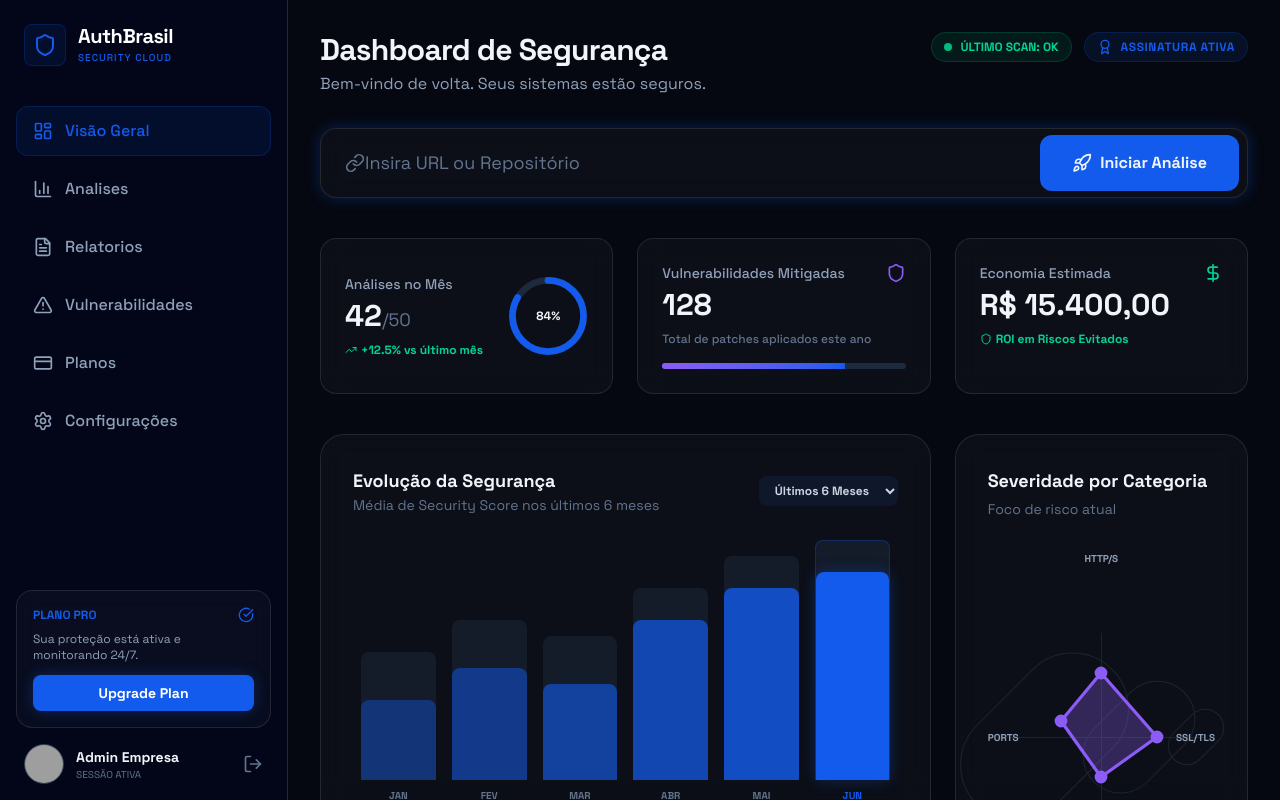
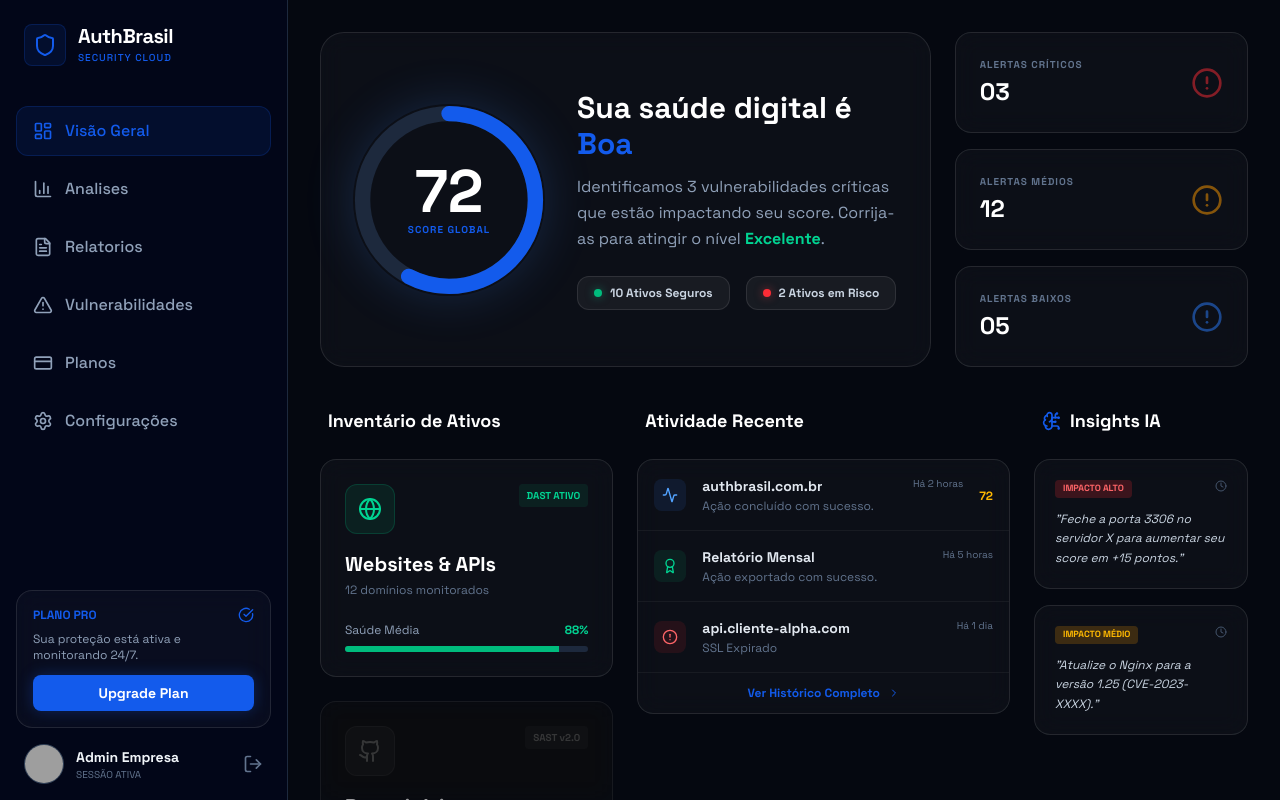
Before and after one commit to Nilmarsilva/AuthBrasil-CyberSecurity, a React (Vite) app: page / in a window 1280 px wide. Both pictures are taken after a click on the button "Entrar na Fortaleza". Built offline with nearby package versions, Linux system fonts and the light colour scheme; grey boxes are pictures that could not be loaded.

Commit message:
feat(overview): enhance dashboard with recent activities and AI insights
Add navigation prop and detailed activity/insight sections to the OverviewPage component. This provides users with a more dynamic and informative dashboard experience.

```diff
--- a/src/components/DashboardPage.tsx
+++ b/src/components/DashboardPage.tsx
@@ -175,7 +175,7 @@ export default function DashboardPage({ onLogout }: DashboardPageProps) {
 
         {/* Main Content */}
         <main className="flex-1 overflow-y-auto bg-bg-deep text-slate-100 relative">
-          {currentView === 'overview' && <OverviewPage />}
+          {currentView === 'overview' && <OverviewPage onNavigate={handleNavigate} />}
           {currentView === 'analyses' && <AnalysesPage target={selectedTarget} />}
           {currentView === 'reports' && <ReportsPage onNavigate={handleNavigate} />}
           {currentView === 'vulnerabilities' && <VulnerabilitiesPage onNavigate={handleNavigate} />}
--- a/src/components/OverviewPage.tsx
+++ b/src/components/OverviewPage.tsx
@@ -1,137 +1,219 @@
 import React from 'react';
 import {
-  Link as LinkIcon,
-  Rocket,
   TrendingUp,
-  DollarSign,
   Shield,
-  Award
+  Award,
+  AlertCircle,
+  Globe,
+  Github,
+  Activity,
+  BrainCircuit,
+  CheckCircle2,
+  ChevronRight,
+  Clock
 } from 'lucide-react';
 import { motion } from 'motion/react';
 
-export default function OverviewPage() {
+interface OverviewPageProps {
+  onNavigate?: (view: any) => void;
+}
+
+export default function OverviewPage({ onNavigate }: OverviewPageProps) {
+  const recentActivities = [
+    { id: 1, type: 'scan', target: 'authbrasil.com.br', status: 'concluído', time: 'Há 2 horas', score: 72 },
+    { id: 2, type: 'report', target: 'Relatório Mensal', status: 'exportado', time: 'Há 5 horas' },
+    { id: 3, type: 'alert', target: 'api.cliente-alpha.com', status: 'crítico', time: 'Há 1 dia', issue: 'SSL Expirado' },
+  ];
+
+  const aiInsights = [
+    { id: 1, text: 'Feche a porta 3306 no servidor X para aumentar seu score em +15 pontos.', impact: 'Alto' },
+    { id: 2, text: 'Atualize o Nginx para a versão 1.25 (CVE-2023-XXXX).', impact: 'Médio' },
+  ];
+
   return (
-    <div className="max-w-6xl mx-auto p-4 sm:p-6 lg:p-8 relative z-10">
-      {/* Header & Quick Stats */}
-      <header className="flex flex-col sm:flex-row justify-between items-start gap-4 mb-8">
-        <div>
-          <h2 className="text-2xl sm:text-3xl font-bold tracking-tight">Dashboard de Segurança</h2>
-          <p className="text-slate-400 mt-1 text-sm sm:text-base">Bem-vindo de volta. Seus sistemas estão seguros.</p>
+    <div className="max-w-7xl mx-auto p-4 sm:p-6 lg:p-8 relative z-10">
+      {/* Hero Section: Global Score */}
+      <section className="grid grid-cols-1 lg:grid-cols-12 gap-6 mb-10">
+        <div className="lg:col-span-8 glassmorphism rounded-3xl p-8 flex flex-col sm:flex-row items-center gap-8 bg-gradient-to-br from-primary/10 via-transparent to-transparent border-primary/20">
+          <div className="relative size-48 flex items-center justify-center">
+            <svg className="size-full -rotate-90" viewBox="0 0 100 100">
+              <circle className="stroke-slate-800" cx="50" cy="50" fill="none" r="45" strokeWidth="8" />
+              <circle className="stroke-primary" cx="50" cy="50" fill="none" r="45" strokeDasharray="226, 283" strokeLinecap="round" strokeWidth="8" style={{ strokeDashoffset: 63 }} />
+            </svg>
+            <div className="absolute flex flex-col items-center">
+              <span className="text-6xl font-black text-white">72</span>
+              <span className="text-[10px] text-primary font-bold tracking-widest uppercase">Score Global</span>
             </div>
-        <div className="flex flex-wrap gap-3">
-          <div className="flex items-center gap-2 px-3 py-1.5 rounded-full bg-emerald-500/10 border border-emerald-500/20 text-emerald-400 text-[10px] sm:text-xs font-bold">
-            <span className="relative flex h-2 w-2">
-              <span className="animate-ping absolute inline-flex h-full w-full rounded-full bg-emerald-400 opacity-75" />
-              <span className="relative inline-flex rounded-full h-2 w-2 bg-emerald-500" />
-            </span>
-            ÚLTIMO SCAN: OK
+            <div className="absolute inset-0 rounded-full shadow-[0_0_50px_rgba(59,130,246,0.2)] pointer-events-none" />
           </div>
-          <div className="flex items-center gap-2 px-3 py-1.5 rounded-full bg-primary/10 border border-primary/20 text-primary text-[10px] sm:text-xs font-bold uppercase tracking-wider">
-            <Award className="size-4" />
-            Assinatura Ativa
+
+          <div className="flex-1 text-center sm:text-left">
+            <h2 className="text-3xl font-bold text-white mb-3">Sua saúde digital é <span className="text-primary">Boa</span></h2>
+            <p className="text-slate-400 leading-relaxed mb-6">
+              Identificamos 3 vulnerabilidades críticas que estão impactando seu score.
+              Corrija-as para atingir o nível <span className="text-emerald-400 font-bold">Excelente</span>.
+            </p>
+            <div className="flex flex-wrap justify-center sm:justify-start gap-4">
+              <div className="flex items-center gap-2 px-4 py-2 rounded-xl bg-white/5 border border-white/10">
+                <div className="size-2 rounded-full bg-emerald-500 shadow-[0_0_8px_rgba(16,185,129,0.5)]" />
+                <span className="text-xs font-bold text-slate-300">10 Ativos Seguros</span>
+              </div>
+              <div className="flex items-center gap-2 px-4 py-2 rounded-xl bg-white/5 border border-white/10">
+                <div className="size-2 rounded-full bg-red-500 shadow-[0_0_8px_rgba(239,68,68,0.5)]" />
+                <span className="text-xs font-bold text-slate-300">2 Ativos em Risco</span>
               </div>
             </div>
-      </header>
+          </div>
+        </div>
 
-      {/* Action Bar */}
-      <section className="mb-10">
-        <div className="glassmorphism p-1.5 sm:p-1 rounded-2xl flex flex-col sm:flex-row items-center gap-2 neon-glow-primary">
-          <div className="flex items-center w-full sm:flex-1">
-            <div className="pl-5 text-slate-500">
-              <LinkIcon className="size-5" />
+        <div className="lg:col-span-4 grid grid-cols-1 gap-4">
+          <div className="glassmorphism rounded-2xl p-6 border-l-4 border-l-red-500 flex justify-between items-center">
+            <div>
+              <p className="text-[10px] font-bold text-slate-500 uppercase tracking-widest">Alertas Críticos</p>
+              <h3 className="text-2xl font-bold text-white mt-1">03</h3>
             </div>
-            <input
-              type="text"
-              placeholder="Insira URL ou Repositório"
-              className="flex-1 bg-transparent border-none focus:ring-0 text-slate-100 placeholder:text-slate-500 text-base sm:text-lg py-3 sm:py-4 px-4 sm:px-0 outline-none min-w-0"
-            />
+            <AlertCircle className="text-red-500 size-8 opacity-50" />
           </div>
-          <button className="w-full sm:w-auto bg-primary hover:bg-blue-600 px-6 sm:px-8 py-3 sm:py-4 rounded-xl font-bold flex items-center justify-center gap-2 transition-all sm:mr-1 cursor-pointer">
-            <Rocket className="size-5" />
-            <span className="whitespace-nowrap">Iniciar Análise</span>
-          </button>
+          <div className="glassmorphism rounded-2xl p-6 border-l-4 border-l-amber-500 flex justify-between items-center">
+            <div>
+              <p className="text-[10px] font-bold text-slate-500 uppercase tracking-widest">Alertas Médios</p>
+              <h3 className="text-2xl font-bold text-white mt-1">12</h3>
+            </div>
+            <AlertCircle className="text-amber-500 size-8 opacity-50" />
+          </div>
+          <div className="glassmorphism rounded-2xl p-6 border-l-4 border-l-blue-500 flex justify-between items-center">
+            <div>
+              <p className="text-[10px] font-bold text-slate-500 uppercase tracking-widest">Alertas Baixos</p>
+              <h3 className="text-2xl font-bold text-white mt-1">05</h3>
+            </div>
+            <AlertCircle className="text-blue-500 size-8 opacity-50" />
+          </div>
         </div>
       </section>
 
-      {/* Metrics Row */}
-      <section className="grid grid-cols-1 md:grid-cols-3 gap-6 mb-10">
-        {/* Progress Card */}
-        <motion.div
-          whileHover={{ borderColor: 'rgba(19, 91, 236, 0.5)' }}
-          className="glassmorphism rounded-2xl p-6 flex items-center justify-between group transition-all"
-        >
-          <div>
-            <p className="text-slate-400 text-sm font-medium">Análises no Mês</p>
-            <h3 className="text-3xl font-bold mt-1">42<span className="text-slate-500 text-lg font-normal">/50</span></h3>
-            <div className="flex items-center gap-1 text-emerald-400 text-xs font-bold mt-2">
-              <TrendingUp className="size-3" />
-              +12.5% vs último mês
+      {/* Asset Status & Activity */}
+      <section className="grid grid-cols-1 lg:grid-cols-12 gap-6 mb-10">
+        {/* Asset Inventory */}
+        <div className="lg:col-span-4 flex flex-col gap-6">
+          <h3 className="text-lg font-bold text-white px-2">Inventário de Ativos</h3>
+
+          <div className="glassmorphism rounded-2xl p-6 relative overflow-hidden group">
+            <div className="flex justify-between items-start mb-4">
+              <div className="p-3 rounded-xl bg-emerald-500/10 border border-emerald-500/20">
+                <Globe className="text-emerald-400 size-6" />
+              </div>
+              <span className="text-[10px] font-bold text-emerald-400 bg-emerald-500/10 px-2 py-1 rounded">DAST ATIVO</span>
+            </div>
+            <h4 className="text-xl font-bold text-white">Websites & APIs</h4>
+            <p className="text-xs text-slate-500 mt-1">12 domínios monitorados</p>
+            <div className="mt-6 flex items-center justify-between text-xs">
+              <span className="text-slate-400">Saúde Média</span>
+              <span className="text-emerald-400 font-bold">88%</span>
+            </div>
+            <div className="mt-2 h-1.5 bg-slate-800 rounded-full overflow-hidden">
+              <div className="h-full bg-emerald-500 w-[88%]" />
             </div>
           </div>
-          <div className="relative size-20 flex items-center justify-center">
-            <svg className="size-full -rotate-90" viewBox="0 0 36 36">
-              <circle className="stroke-slate-800" cx="18" cy="18" fill="none" r="16" strokeWidth="3" />
-              <circle className="stroke-primary" cx="18" cy="18" fill="none" r="16" strokeDasharray="84, 100" strokeLinecap="round" strokeWidth="3" />
-            </svg>
-            <span className="absolute text-xs font-bold">84%</span>
+
+          <div className="glassmorphism rounded-2xl p-6 relative overflow-hidden opacity-60 grayscale hover:grayscale-0 transition-all cursor-help">
+            <div className="flex justify-between items-start mb-4">
+              <div className="p-3 rounded-xl bg-primary/10 border border-primary/20">
+                <Github className="text-primary size-6" />
               </div>
-        </motion.div>
+              <span className="text-[10px] font-bold text-primary bg-primary/10 px-2 py-1 rounded">SAST v2.0</span>
+            </div>
+            <h4 className="text-xl font-bold text-white">Repositórios</h4>
+            <p className="text-xs text-slate-500 mt-1">Análise de código estático (OWASP)</p>
+            <div className="mt-6 flex items-center justify-center py-2 border border-dashed border-white/10 rounded-lg">
+              <span className="text-[10px] font-bold text-slate-500 uppercase tracking-widest">Em Breve</span>
+            </div>
+          </div>
+        </div>
 
-        {/* Vulnerabilities Card */}
-        <motion.div
-          whileHover={{ borderColor: 'rgba(139, 92, 246, 0.5)' }}
-          className="glassmorphism rounded-2xl p-6 group transition-all"
+        {/* Recent Activity */}
+        <div className="lg:col-span-5 flex flex-col gap-6">
+          <h3 className="text-lg font-bold text-white px-2">Atividade Recente</h3>
+          <div className="glassmorphism rounded-2xl overflow-hidden">
+            {recentActivities.map((activity, i) => (
+              <div key={activity.id} className={`p-4 flex items-center gap-4 hover:bg-white/5 transition-colors ${i !== recentActivities.length - 1 ? 'border-b border-white/5' : ''}`}>
+                <div className={`p-2 rounded-lg ${
+                  activity.type === 'scan' ? 'bg-blue-500/10 text-blue-400' :
+                  activity.type === 'report' ? 'bg-emerald-500/10 text-emerald-400' :
+                  'bg-red-500/10 text-red-400'
+                }`}>
+                  {activity.type === 'scan' ? <Activity className="size-4" /> :
+                   activity.type === 'report' ? <Award className="size-4" /> :
+                   <AlertCircle className="size-4" />}
+                </div>
+                <div className="flex-1 min-w-0">
+                  <div className="flex justify-between items-start">
+                    <h5 className="text-sm font-bold text-slate-200 truncate">{activity.target}</h5>
+                    <span className="text-[10px] text-slate-500 whitespace-nowrap ml-2">{activity.time}</span>
+                  </div>
+                  <p className="text-xs text-slate-500 mt-0.5">
+                    {activity.type === 'alert' ? activity.issue : `Ação ${activity.status} com sucesso.`}
+                  </p>
+                </div>
+                {activity.score && (
+                  <div className="text-right">
+                    <span className={`text-xs font-bold ${activity.score > 80 ? 'text-emerald-400' : 'text-amber-400'}`}>
+                      {activity.score}
+                    </span>
+                  </div>
+                )}
+              </div>
+            ))}
+            <button
+              onClick={() => onNavigate?.('reports')}
+              className="w-full p-3 text-xs font-bold text-primary hover:bg-primary/5 transition-colors border-t border-white/5 flex items-center justify-center gap-2 cursor-pointer"
             >
-          <div className="flex justify-between">
-            <p className="text-slate-400 text-sm font-medium">Vulnerabilidades Mitigadas</p>
-            <Shield className="text-accent-purple size-5" />
+              Ver Histórico Completo <ChevronRight className="size-3" />
+            </button>
           </div>
-          <h3 className="text-3xl font-bold mt-1">128</h3>
-          <p className="text-slate-500 text-xs mt-2 font-medium">Total de patches aplicados este ano</p>
-          <div className="mt-4 h-1.5 bg-slate-800 rounded-full overflow-hidden">
-            <div className="h-full bg-gradient-to-r from-accent-purple to-primary w-3/4" />
         </div>
-        </motion.div>
 
-        {/* ROI Card */}
-        <motion.div
-          whileHover={{ borderColor: 'rgba(16, 185, 129, 0.5)' }}
-          className="glassmorphism rounded-2xl p-6 group transition-all"
-        >
-          <div className="flex justify-between">
-            <p className="text-slate-400 text-sm font-medium">Economia Estimada</p>
-            <DollarSign className="text-emerald-400 size-5" />
+        {/* AI Insights */}
+        <div className="lg:col-span-3 flex flex-col gap-6">
+          <h3 className="text-lg font-bold text-white px-2 flex items-center gap-2">
+            <BrainCircuit className="size-5 text-primary" /> Insights IA
+          </h3>
+          <div className="flex flex-col gap-4">
+            {aiInsights.map((insight) => (
+              <div key={insight.id} className="glassmorphism rounded-2xl p-5 bg-gradient-to-br from-primary/5 to-transparent border-primary/10">
+                <div className="flex justify-between items-start mb-3">
+                  <span className={`text-[9px] font-black px-2 py-0.5 rounded uppercase ${
+                    insight.impact === 'Alto' ? 'bg-red-500/20 text-red-400' : 'bg-amber-500/20 text-amber-400'
+                  }`}>Impacto {insight.impact}</span>
+                  <Clock className="size-3 text-slate-600" />
                 </div>
-          <h3 className="text-3xl font-bold mt-1">R$ 15.400,00</h3>
-          <div className="flex items-center gap-1 text-emerald-400 text-xs font-bold mt-2">
-            <Shield className="size-3" />
-            ROI em Riscos Evitados
+                <p className="text-xs text-slate-300 leading-relaxed italic">
+                  "{insight.text}"
+                </p>
               </div>
-        </motion.div>
+            ))}
+          </div>
+        </div>
       </section>
 
-      {/* Analytics Charts Area */}
-      <section className="grid grid-cols-1 lg:grid-cols-3 gap-6">
-        {/* Security Evolution Chart (Main) */}
-        <div className="lg:col-span-2 glassmorphism rounded-3xl p-8">
+      {/* Evolution Chart */}
+      <section className="glassmorphism rounded-3xl p-8 mb-10">
         <div className="flex justify-between items-center mb-8">
           <div>
             <h4 className="text-lg font-bold">Evolução da Segurança</h4>
             <p className="text-sm text-slate-500">Média de Security Score nos últimos 6 meses</p>
           </div>
-            <select className="bg-slate-900 border-slate-700 rounded-lg text-xs font-bold text-slate-300 px-3 py-1.5 focus:ring-primary focus:border-primary outline-none">
-              <option>Últimos 6 Meses</option>
-              <option>Este Ano</option>
-            </select>
+          <div className="flex items-center gap-2 text-emerald-400 text-xs font-bold">
+            <TrendingUp className="size-4" /> +12.5%
           </div>
-          <div className="h-64 flex items-end justify-between gap-4 px-2">
+        </div>
+        <div className="h-48 flex items-end justify-between gap-4 px-2">
           {[
-              { label: 'Jan', h: 'h-32', activeH: 'h-20', opacity: 'opacity-40' },
-              { label: 'Fev', h: 'h-40', activeH: 'h-28', opacity: 'opacity-50' },
-              { label: 'Mar', h: 'h-36', activeH: 'h-24', opacity: 'opacity-60' },
-              { label: 'Abr', h: 'h-48', activeH: 'h-40', opacity: 'opacity-70' },
-              { label: 'Mai', h: 'h-56', activeH: 'h-48', opacity: 'opacity-80' },
-              { label: 'Jun', h: 'h-60', activeH: 'h-52', opacity: 'opacity-100', isCurrent: true },
+            { label: 'Jan', h: 'h-24', activeH: 'h-16', opacity: 'opacity-40' },
+            { label: 'Fev', h: 'h-32', activeH: 'h-20', opacity: 'opacity-50' },
+            { label: 'Mar', h: 'h-28', activeH: 'h-18', opacity: 'opacity-60' },
+            { label: 'Abr', h: 'h-36', activeH: 'h-28', opacity: 'opacity-70' },
+            { label: 'Mai', h: 'h-40', activeH: 'h-32', opacity: 'opacity-80' },
+            { label: 'Jun', h: 'h-44', activeH: 'h-36', opacity: 'opacity-100', isCurrent: true },
           ].map((item, i) => (
             <div key={i} className="flex-1 flex flex-col items-center gap-2 group">
               <div className={`w-full bg-slate-800/50 rounded-t-lg relative ${item.h} hover:bg-primary/20 transition-all ${item.isCurrent ? 'border-x border-t border-primary/30' : ''}`}>
@@ -141,43 +223,6 @@ export default function OverviewPage() {
             </div>
           ))}
         </div>
-        </div>
-
-        {/* Severity Radar/Category Chart */}
-        <div className="glassmorphism rounded-3xl p-8">
-          <h4 className="text-lg font-bold mb-1">Severidade por Categoria</h4>
-          <p className="text-sm text-slate-500 mb-8">Foco de risco atual</p>
-          <div className="relative size-full flex items-center justify-center min-h-[220px]">
-            <div className="absolute inset-0 flex items-center justify-center opacity-20">
-              <div className="size-48 border border-slate-500 rounded-full rotate-45" />
-              <div className="size-32 border border-slate-500 rounded-full rotate-45" />
-              <div className="size-16 border border-slate-500 rounded-full rotate-45" />
-              <div className="absolute w-px h-52 bg-slate-500" />
-              <div className="absolute h-px w-52 bg-slate-500" />
-            </div>
-            <div className="absolute top-0 text-[10px] font-bold text-slate-400">HTTP/S</div>
-            <div className="absolute bottom-0 text-[10px] font-bold text-slate-400">CMS</div>
-            <div className="absolute right-0 text-[10px] font-bold text-slate-400">SSL/TLS</div>
-            <div className="absolute left-0 text-[10px] font-bold text-slate-400">PORTS</div>
-            <svg className="size-40 relative z-10 fill-accent-purple/30 stroke-accent-purple stroke-2" viewBox="0 0 100 100">
-              <polygon points="50,10 85,50 50,75 25,40" />
-              <circle cx="50" cy="10" fill="#8b5cf6" r="3" />
-              <circle cx="85" cy="50" fill="#8b5cf6" r="3" />
-              <circle cx="50" cy="75" fill="#8b5cf6" r="3" />
-              <circle cx="25" cy="40" fill="#8b5cf6" r="3" />
-            </svg>
-          </div>
-          <div className="mt-6 space-y-3">
-            <div className="flex items-center justify-between">
-              <span className="text-xs text-slate-400">SSL/TLS</span>
-              <span className="text-xs font-bold text-emerald-400">Crítico (0)</span>
-            </div>
-            <div className="flex items-center justify-between">
-              <span className="text-xs text-slate-400">HTTP Configuration</span>
-              <span className="text-xs font-bold text-amber-400">Médio (3)</span>
-            </div>
-          </div>
-        </div>
       </section>
     </div>
   );
```
Lines whose indentation alone changed are shown as unchanged.
